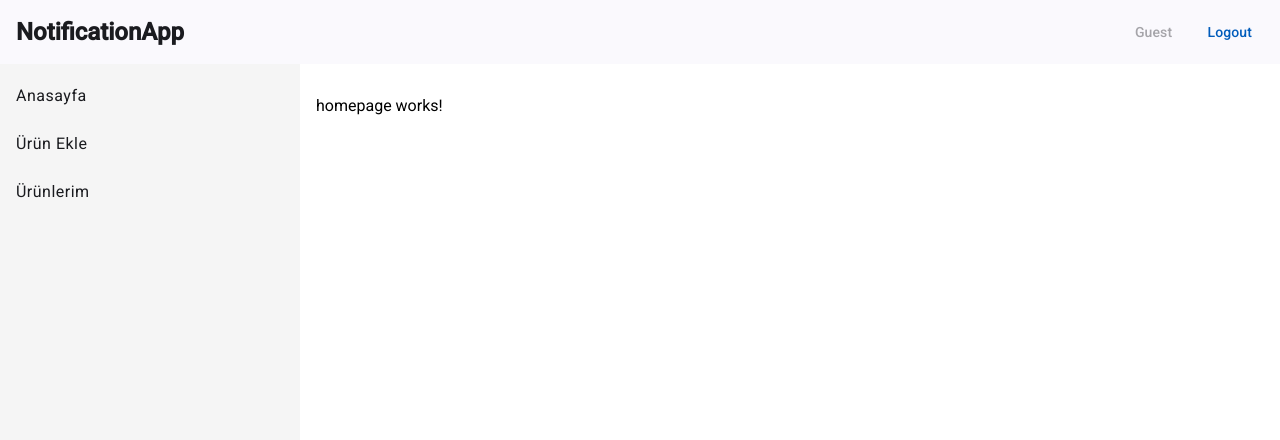
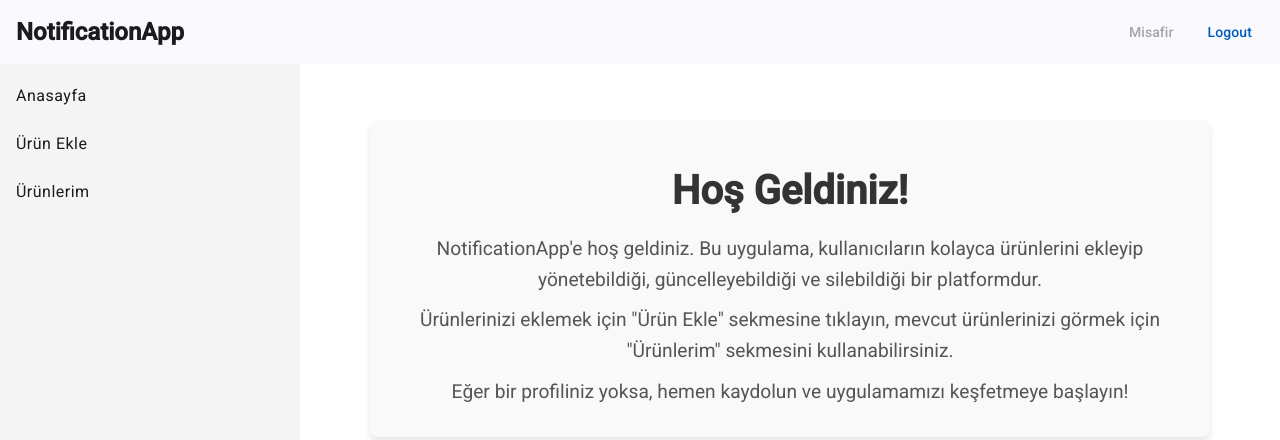
Before and after one commit to berkcirak/notificationApp, an Angular app in the folder notificationApp/frontend/notificationApp/: page /homepage in a window 1280 px wide. Shown: the top 440 px of the page. Built offline with nearby package versions, Linux system fonts and the light colour scheme; no server answers.

Commit message:
resolved getusername for navbar

```diff
--- a/notificationApp/frontend/notificationApp/package.json
+++ b/notificationApp/frontend/notificationApp/package.json
@@ -24,6 +24,7 @@
     "@angular/router": "^19.0.0",
     "@angular/ssr": "^19.0.6",
     "express": "^4.18.2",
+    "jwt-decode": "^4.0.0",
     "rxjs": "~7.8.0",
     "tslib": "^2.3.0",
     "zone.js": "~0.15.0"
@@ -34,6 +35,7 @@
     "@angular/compiler-cli": "^19.0.0",
     "@types/express": "^4.17.17",
     "@types/jasmine": "~5.1.0",
+    "@types/jwt-decode": "^3.1.0",
     "@types/node": "^18.18.0",
     "jasmine-core": "~5.4.0",
     "karma": "~6.4.0",
--- a/notificationApp/frontend/notificationApp/src/app/app.component.html
+++ b/notificationApp/frontend/notificationApp/src/app/app.component.html
@@ -6,7 +6,7 @@
       <button mat-button *ngIf="userProfile" (click)="goToProfile()">
         {{ userProfile.username }}
       </button>
-      <button mat-button *ngIf="!userProfile" disabled>Guest</button>
+      <button mat-button *ngIf="!userProfile" disabled>Misafir</button>
       <button mat-button color="warn" (click)="logout()">Logout</button>
     </div>
   </mat-toolbar>
--- a/notificationApp/frontend/notificationApp/src/app/app.component.ts
+++ b/notificationApp/frontend/notificationApp/src/app/app.component.ts
@@ -1,4 +1,5 @@
-import { Component } from '@angular/core';
+import { Component, Inject, PLATFORM_ID } from '@angular/core';
+import { isPlatformBrowser } from '@angular/common';
 import { RouterOutlet } from '@angular/router';
 import { Router } from '@angular/router';
 import { MatListItem } from '@angular/material/list';
@@ -9,45 +10,61 @@ import { MatNavList } from '@angular/material/list';
 import { CommonModule } from '@angular/common';
 import { AuthService } from './services/auth.service';
 import { UserService } from './services/user.service';
+
 @Component({
   selector: 'app-root',
   imports: [RouterOutlet, CommonModule, MatNavList, RouterModule, MatListItem, MatButtonModule, MatToolbarModule],
   templateUrl: './app.component.html',
-  styleUrl: './app.component.css'
+  styleUrls: ['./app.component.css']
 })
 export class AppComponent {
   username: string | null = null;
-  isAuthRoute:boolean = false;
+  isAuthRoute: boolean = false;
   userProfile: any = null;
-  title = 'notificationApp'; // title özelliği tanımlandı
+  title = 'notificationApp';
 
-  constructor(private router: Router, private authService: AuthService, private userService: UserService) {}
-  ngOnInit(): void{
+  constructor(
+    private router: Router,
+    private authService: AuthService,
+    private userService: UserService,
+    @Inject(PLATFORM_ID) private platformId: Object // Tarayıcı kontrolü için PLATFORM_ID inject ediyoruz
+  ) {}
+
+  ngOnInit(): void {
+    if (isPlatformBrowser(this.platformId)) {
+      // Sadece tarayıcı ortamında çalışır
       this.loadUserProfile();
-      // Rota değişikliklerini dinleyerek kontrol et
-      this.router.events.subscribe(() => {
-        const currentRoute = this.router.url;
-        this.isAuthRoute = currentRoute.includes('/login') || currentRoute.includes('/register') || currentRoute.includes('/welcome');
-      })
+    }
+    this.router.events.subscribe(() => {
+      const currentRoute = this.router.url;
+      this.isAuthRoute =
+        currentRoute.includes('/login') ||
+        currentRoute.includes('/register') ||
+        currentRoute.includes('/welcome');
+    });
   }
 
-  loadUserProfile(): void{
+  loadUserProfile(): void {
+    if (isPlatformBrowser(this.platformId)) {
+      // localStorage kontrolü sadece tarayıcı ortamında yapılır
       this.userService.getUserProfile().subscribe({
-        next:(profile) => {
+        next: (profile) => {
           this.userProfile = profile;
         },
-        error:(err) => {
+        error: (err) => {
           console.error('Profil bilgisi alınamadı:', err);
         }
       });
+    }
   }
 
   logout() {
-    localStorage.removeItem('token'); // Token temizleme
+    if (isPlatformBrowser(this.platformId)) {
+      localStorage.removeItem('token'); // Token temizleme
+    }
     this.userProfile = null; // Kullanıcı profili sıfırlanıyor
     this.router.navigate(['/welcome']); // Welcome sayfasına yönlendirme
   }
-
 
   goToProfile() {
     this.router.navigate(['/profile']); // Profile yönlendirme
--- a/notificationApp/frontend/notificationApp/src/app/components/homepage/homepage.component.css
+++ b/notificationApp/frontend/notificationApp/src/app/components/homepage/homepage.component.css
@@ -0,0 +1,22 @@
+.homepage-container {
+    max-width: 800px;
+    margin: 40px auto;
+    padding: 20px;
+    text-align: center;
+    border-radius: 8px;
+    background-color: #f9f9f9;
+    box-shadow: 0 4px 6px rgba(0, 0, 0, 0.1);
+  }
+
+  .homepage-container h1 {
+    color: #333;
+    font-size: 2.5rem;
+    margin-bottom: 20px;
+  }
+
+  .homepage-container p {
+    font-size: 1.2rem;
+    color: #555;
+    line-height: 1.6;
+    margin: 10px 0;
+  }
--- a/notificationApp/frontend/notificationApp/src/app/components/homepage/homepage.component.html
+++ b/notificationApp/frontend/notificationApp/src/app/components/homepage/homepage.component.html
@@ -1 +1,14 @@
-<p>homepage works!</p>
+<div class="homepage-container">
+    <h1>Hoş Geldiniz!</h1>
+    <p>
+      NotificationApp'e hoş geldiniz. Bu uygulama, kullanıcıların kolayca ürünlerini
+      ekleyip yönetebildiği, güncelleyebildiği ve silebildiği bir platformdur.
+    </p>
+    <p>
+      Ürünlerinizi eklemek için "Ürün Ekle" sekmesine tıklayın, mevcut ürünlerinizi
+      görmek için "Ürünlerim" sekmesini kullanabilirsiniz.
+    </p>
+    <p>
+      Eğer bir profiliniz yoksa, hemen kaydolun ve uygulamamızı keşfetmeye başlayın!
+    </p>
+  </div>
--- a/notificationApp/frontend/notificationApp/src/app/components/homepage/homepage.component.ts
+++ b/notificationApp/frontend/notificationApp/src/app/components/homepage/homepage.component.ts
@@ -1,5 +1,4 @@
-import { Component } from '@angular/core';
-
+import { Component, OnInit } from '@angular/core';
 @Component({
   selector: 'app-homepage',
   imports: [],
--- a/notificationApp/frontend/notificationApp/src/app/components/login/login.component.ts
+++ b/notificationApp/frontend/notificationApp/src/app/components/login/login.component.ts
@@ -5,6 +5,7 @@ import { CommonModule } from '@angular/common';
 import { response } from 'express';
 import { FormsModule } from '@angular/forms';
 import { error } from 'console';
+import { UserService } from '../../services/user.service';
 @Component({
   selector: 'app-login',
   imports: [FormsModule, CommonModule],
@@ -23,7 +24,9 @@ export class LoginComponent {
       // Eğer backend sadece token döndürüyorsa:
       if (res) {
         localStorage.setItem('token', res); // Token'ı kaydetme
-        this.router.navigate(['/homepage']); // Login başarılı olursa yönlendirme
+        this.router.navigate(['/homepage']).then(() => {
+          window.location.reload(); // Sayfayı yeniden yükleme
+        });
       }
     }, error => {
       console.error('Login failed:', error); // Hata durumu
--- a/notificationApp/frontend/notificationApp/src/app/components/products/products.component.css
+++ b/notificationApp/frontend/notificationApp/src/app/components/products/products.component.css
@@ -17,7 +17,6 @@ ul {
     list-style: none;
     padding: 0;
     display: flex;
-    flex-wrap: wrap;
     gap: 20px;
     justify-content: center;
 }
--- a/notificationApp/frontend/notificationApp/src/app/components/profile/profile.component.ts
+++ b/notificationApp/frontend/notificationApp/src/app/components/profile/profile.component.ts
@@ -20,7 +20,7 @@ export class ProfileComponent {
   countries: string[] =[];
 
 
-  constructor(private userService: UserService){
+  constructor(private userService: UserService, private router: Router){
     this.countries = Countries.countries;
   }
 
@@ -50,6 +50,7 @@ export class ProfileComponent {
     this.userService.deleteUser(userId).subscribe({
       next: () => {
         console.log('Kullanıcı başarıyla silindi');
+        this.router.navigate(['/welcome'])
       },
       error: (error) => {
         console.error('Kullanıcı silinemedi: ', error);
--- a/notificationApp/frontend/notificationApp/src/app/components/welcome/welcome.component.ts
+++ b/notificationApp/frontend/notificationApp/src/app/components/welcome/welcome.component.ts
@@ -28,7 +28,9 @@ export class WelcomeComponent {
       // Eğer backend sadece token döndürüyorsa:
       if (res) {
         localStorage.setItem('token', res); // Token'ı kaydetme
-        this.router.navigate(['/homepage']); // Login başarılı olursa yönlendirme
+        this.router.navigate(['/homepage']).then(() =>{
+          window.location.reload();
+        }); // Login başarılı olursa yönlendirme
       }
     }, error => {
       console.error('Login failed:', error); // Hata durumu
--- a/notificationApp/frontend/notificationApp/src/main.ts
+++ b/notificationApp/frontend/notificationApp/src/main.ts
@@ -1,6 +1,15 @@
 import { bootstrapApplication } from '@angular/platform-browser';
+import { provideHttpClient, withFetch } from '@angular/common/http';
 import { appConfig } from './app/app.config';
 import { AppComponent } from './app/app.component';
 
-bootstrapApplication(AppComponent, appConfig)
+const enhancedAppConfig = {
+  ...appConfig,
+  providers: [
+    ...(appConfig.providers || []), // Mevcut sağlayıcıları korumak için
+    provideHttpClient(withFetch()), // Fetch API desteği için
+  ],
+};
+
+bootstrapApplication(AppComponent, enhancedAppConfig)
   .catch((err) => console.error(err));
```
Also changed, not shown: notificationApp/frontend/notificationApp/src/app/components/products/products.component.html (+10 -10 lines), 1 other file (tests, documents, lock files or other folders).
